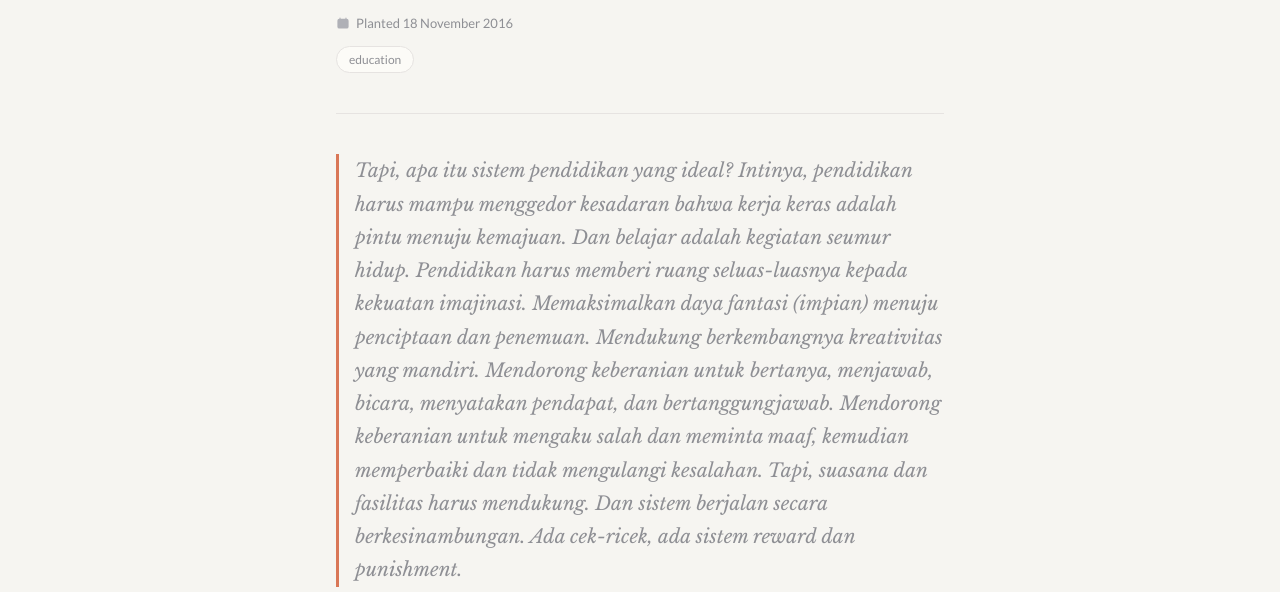
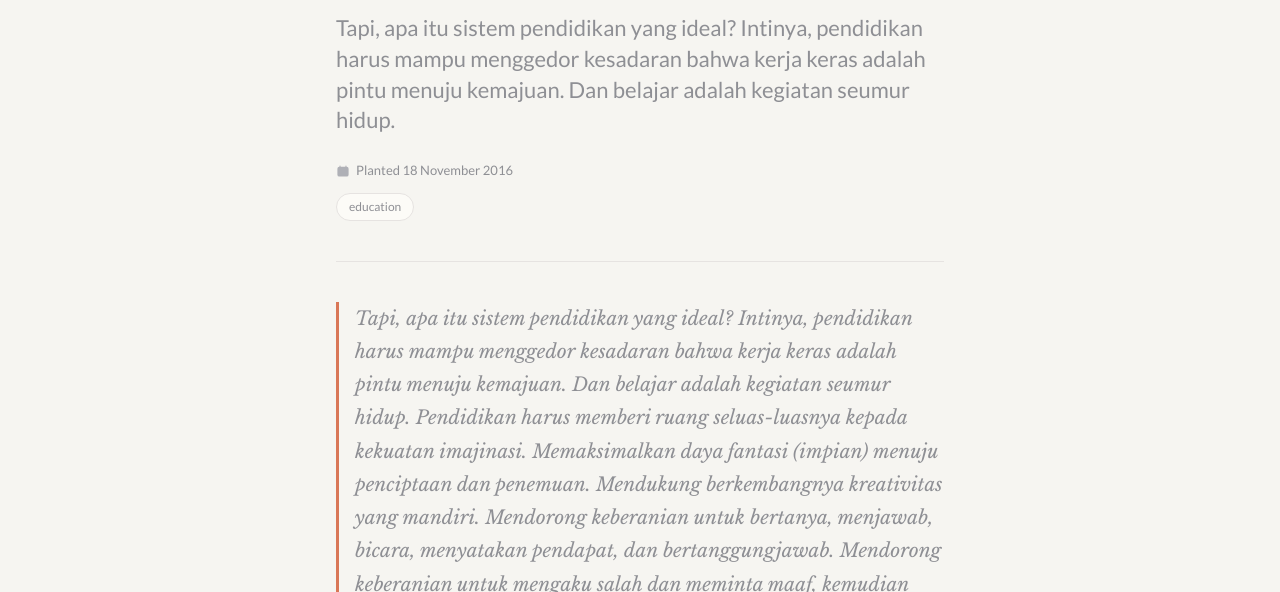
Before and after one commit to bonagus/digital-garden, an Astro site: page /pendidikan-yang-dinamis in a window 1280 px wide. Shown: the part 208-800 px from the top of the page. Built offline with nearby package versions, Linux system fonts and the light colour scheme; Astro itself is replaced by a stand-in of ours; some packages are replaced by stand-ins of ours; no server answers.

Commit message:
Update src/content/notes/pendidikan-yang-dinamis

```diff
--- a/src/content/notes/pendidikan-yang-dinamis.mdx
+++ b/src/content/notes/pendidikan-yang-dinamis.mdx
@@ -1,5 +1,9 @@
 ---
 title: Pendidikan yang dinamis
+description: >-
+  Tapi, apa itu sistem pendidikan yang ideal? Intinya, pendidikan harus mampu
+  menggedor kesadaran bahwa kerja keras adalah pintu menuju kemajuan. Dan
+  belajar adalah kegiatan seumur hidup.
 startDate: 2016-11-18
 topics:
   - education
```
